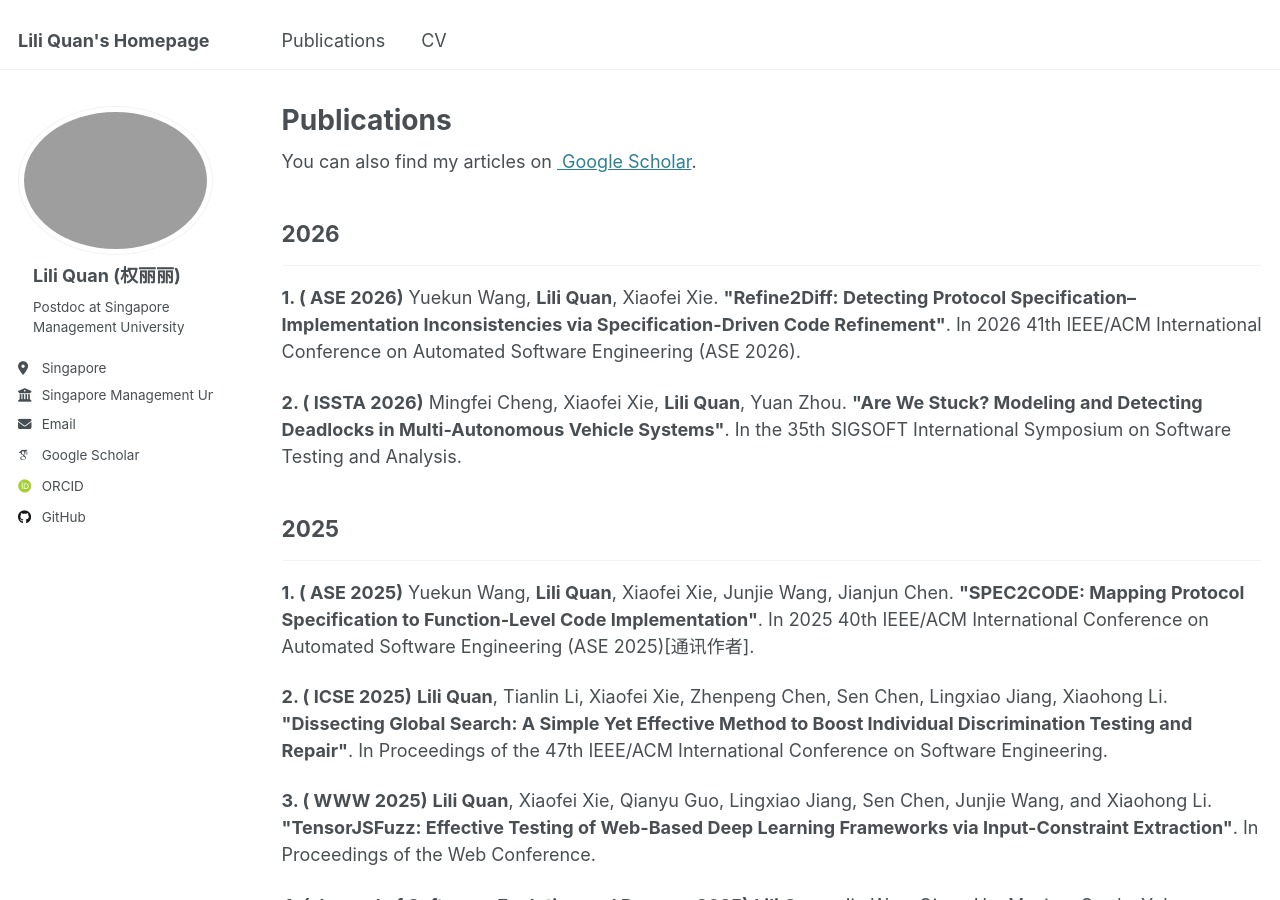
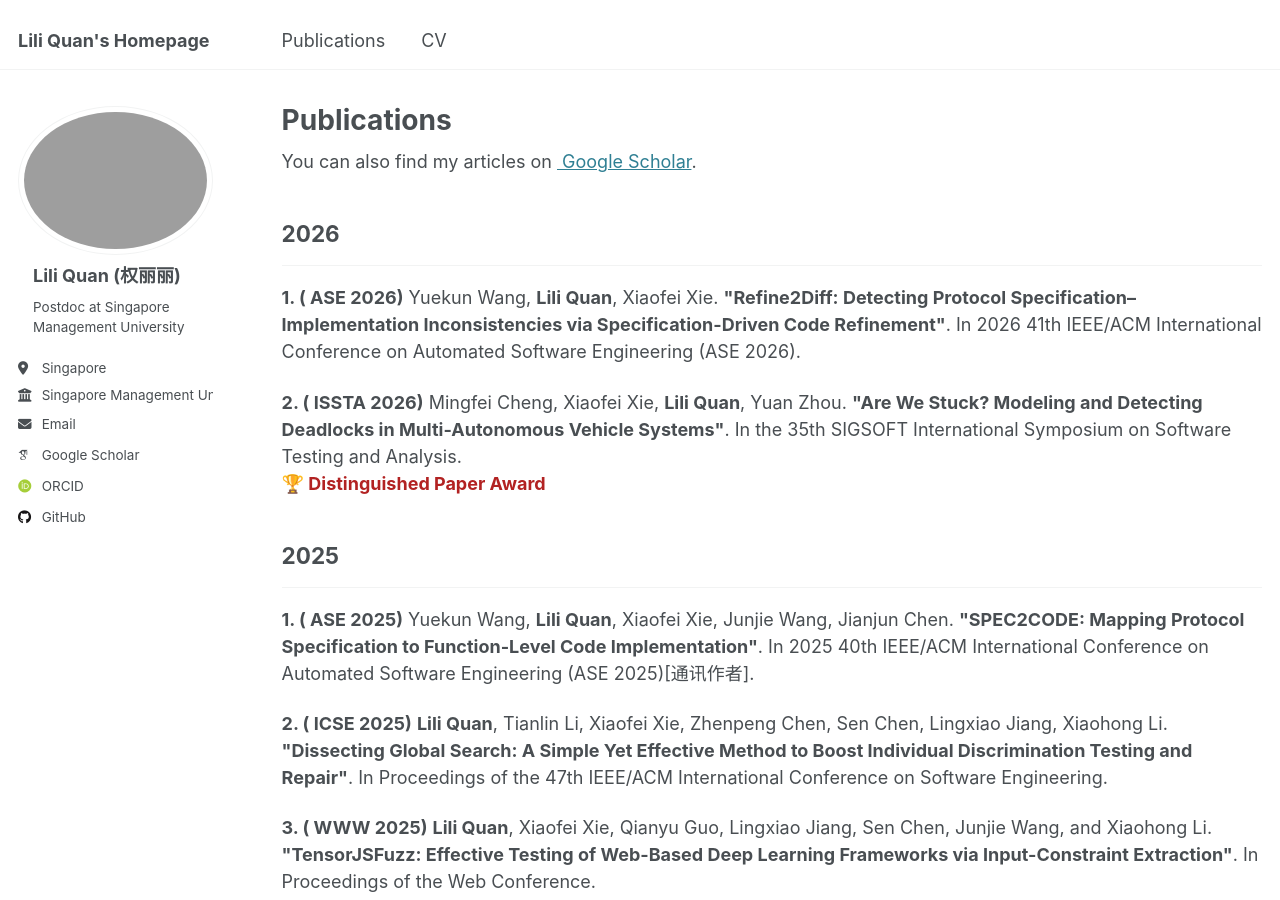
Before and after one commit to liliquan0118/liliquan0118.github.io, a Jekyll site: the page built from _pages/publications.html, in a window 1280 px wide and 900 px high. Built offline with Jekyll 4.4.1, drawn with Linux system fonts in a browser that asks for light colours; some web fonts are replaced.

Commit message:
Highlight Distinguished Paper Award for ISSTA 2026
Added a Distinguished Paper Award note to the ISSTA 2026 publication entry.

```diff
--- a/_pages/publications.html
+++ b/_pages/publications.html
@@ -16,7 +16,9 @@ author_profile: true
     <div class="publication-entry">
       <p><strong>1. ( ASE 2026)</strong> Yuekun Wang, <strong>Lili Quan</strong>, Xiaofei Xie. <strong>"Refine2Diff: Detecting Protocol Specification–Implementation Inconsistencies via Specification-Driven Code Refinement"</strong>. In 2026 41th IEEE/ACM International Conference on Automated Software Engineering (ASE 2026). <br></p>
 
-      <p><strong>2. ( ISSTA 2026)</strong> Mingfei Cheng, Xiaofei Xie, <strong>Lili Quan</strong>, Yuan Zhou. <strong>"Are We Stuck? Modeling and Detecting Deadlocks in Multi-Autonomous Vehicle Systems"</strong>. In the 35th SIGSOFT International Symposium on Software Testing and Analysis. <br></p>
+      <p><strong>2. ( ISSTA 2026)</strong> Mingfei Cheng, Xiaofei Xie, <strong>Lili Quan</strong>, Yuan Zhou. <strong>"Are We Stuck? Modeling and Detecting Deadlocks in Multi-Autonomous Vehicle Systems"</strong>. In the 35th SIGSOFT International Symposium on Software Testing and Analysis. <br>
+      <strong style="color: #b22222;">🏆 Distinguished Paper Award</strong>
+      </p>
     </div>
 
 <h2>2025</h2>
```
